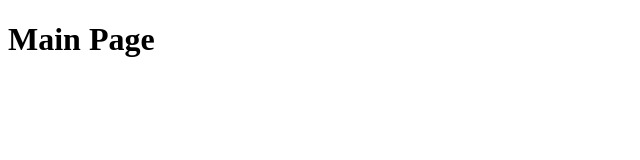
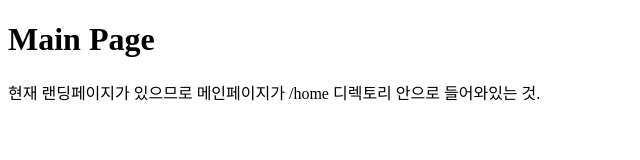
Before and after one commit to by-hahn/by-hahn.github.io, a plain HTML site: page home/index.html in a window 1280 px wide. Shown: the whole page, without its empty margins (0-640 px from the left). Drawn offline with Linux system fonts and the light colour scheme.

Commit message:
Update index.html

```diff
--- a/home/index.html
+++ b/home/index.html
@@ -2,6 +2,6 @@
 <html>
 <body>
 <h1>Main Page</h1>
-
+현재 랜딩페이지가 있으므로 메인페이지가 /home 디렉토리 안으로 들어와있는 것.
 </body>
 </html>
```
